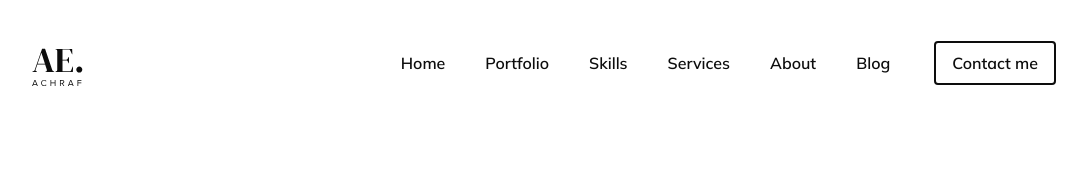
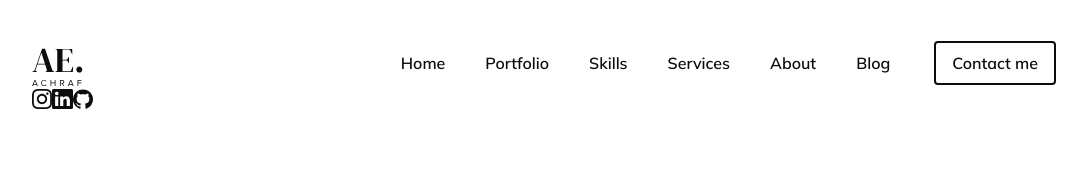
Before and after one commit to NightClover-code/portfolio-website-v2, a Next.js app: page / in a window 1280 px wide. Shown: the top 179 px of the page, without its empty margins (96-1183 px from the left). Built offline with nearby package versions, Linux system fonts and the light colour scheme.

Commit message:
feat: social icons component & hero section

```diff
--- a/components/Hero/index.tsx
+++ b/components/Hero/index.tsx
@@ -1,7 +1,15 @@
 import React from 'react';
+import { GitHubIcon, InstagramIcon, LinkedInIcon } from '../Icons/Socials';
+import Socials from '../Socials';
 
 const Hero = () => {
-  return <section className="hero__section"></section>;
+  const socialsIcons = [InstagramIcon, LinkedInIcon, GitHubIcon];
+
+  return (
+    <section className="hero__section">
+      <Socials Icons={socialsIcons} />
+    </section>
+  );
 };
 
 export default Hero;
--- /dev/null
+++ b/components/Socials/index.tsx
@@ -0,0 +1,17 @@
+import { v4 } from 'uuid';
+
+interface SocialsProps {
+  Icons: React.FC[];
+}
+
+const Socials: React.FC<SocialsProps> = ({ Icons }) => {
+  return (
+    <div className="flex">
+      {Icons.map(_Icon => {
+        return <_Icon key={v4()} />;
+      })}
+    </div>
+  );
+};
+
+export default Socials;
--- a/pages/index.tsx
+++ b/pages/index.tsx
@@ -1,4 +1,5 @@
 import { NextPage } from 'next';
+import Hero from '../components/Hero';
 import SEO from '../components/SEO';
 import { seoConfigHome } from '../utils/config';
 
@@ -6,7 +7,9 @@ const HomePage: NextPage = () => {
   return (
     <>
       <SEO {...seoConfigHome} />
-      <></>
+      <>
+        <Hero />
+      </>
     </>
   );
 };
```
